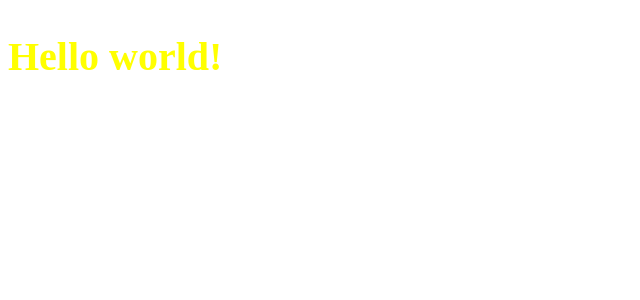
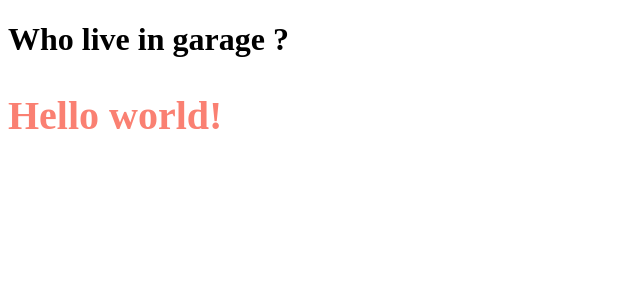
Before and after one commit to thanhpham091790/reactjs, a React (Vite) app in the folder 01-react-tutorial/my-react-app/: page / in a window 1280 px wide. Shown: the top 300 px of the page, without its empty margins (0-640 px from the left). Built offline with nearby package versions, Linux system fonts and the light colour scheme.

Commit message:
Components in components.

```diff
--- a/01-react-tutorial/my-react-app/src/main.jsx
+++ b/01-react-tutorial/my-react-app/src/main.jsx
@@ -26,4 +26,13 @@ function Car(props) {
   );
 }
 
-createRoot(document.getElementById('root')).render(<Car color='yellow' />);
+function Garage() {
+  return (
+    <>
+      <h1>Who live in garage ?</h1>
+      <Car color='Salmon' />
+    </>
+  );
+}
+
+createRoot(document.getElementById('root')).render(<Garage ></Garage>);
```
